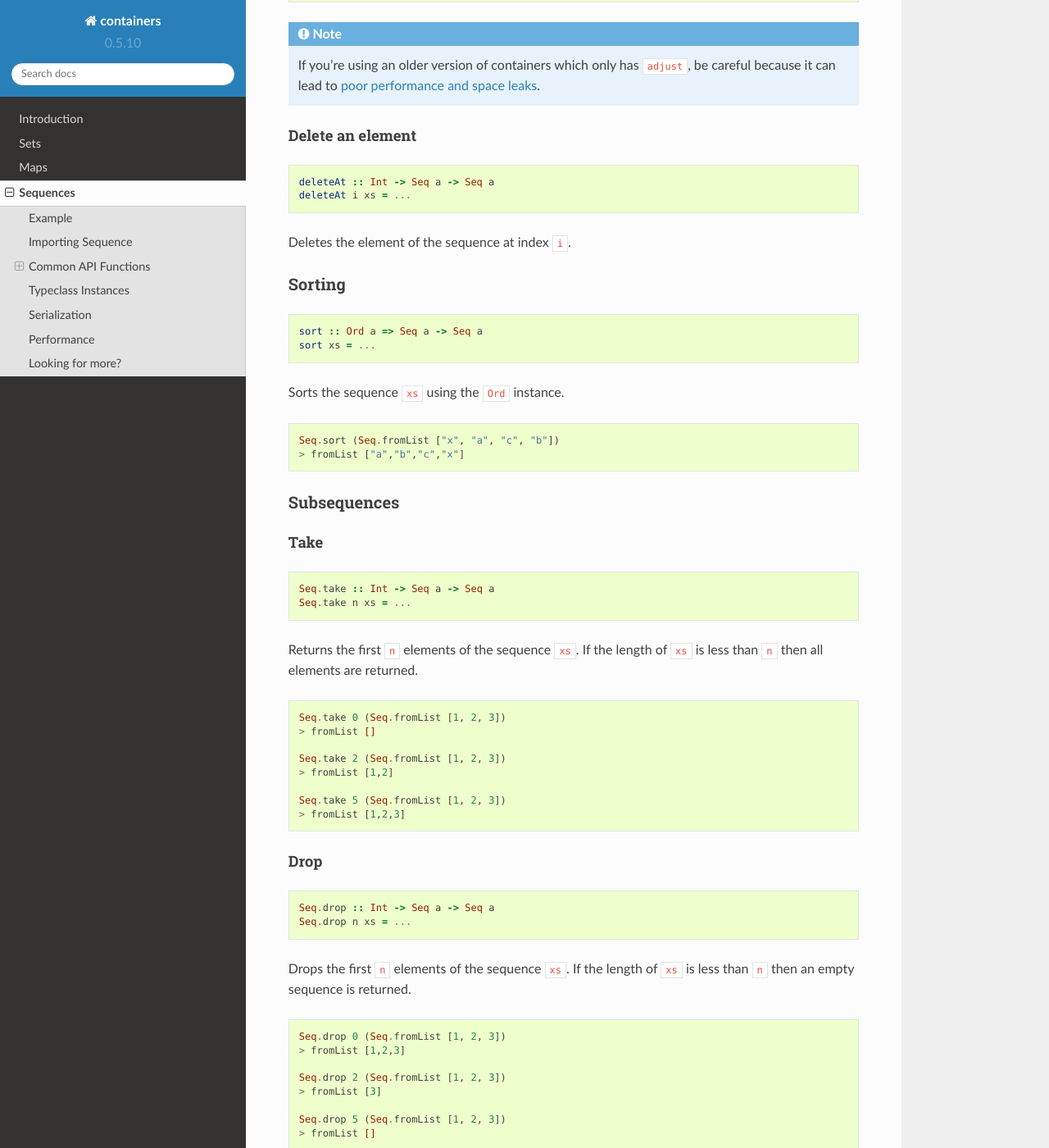
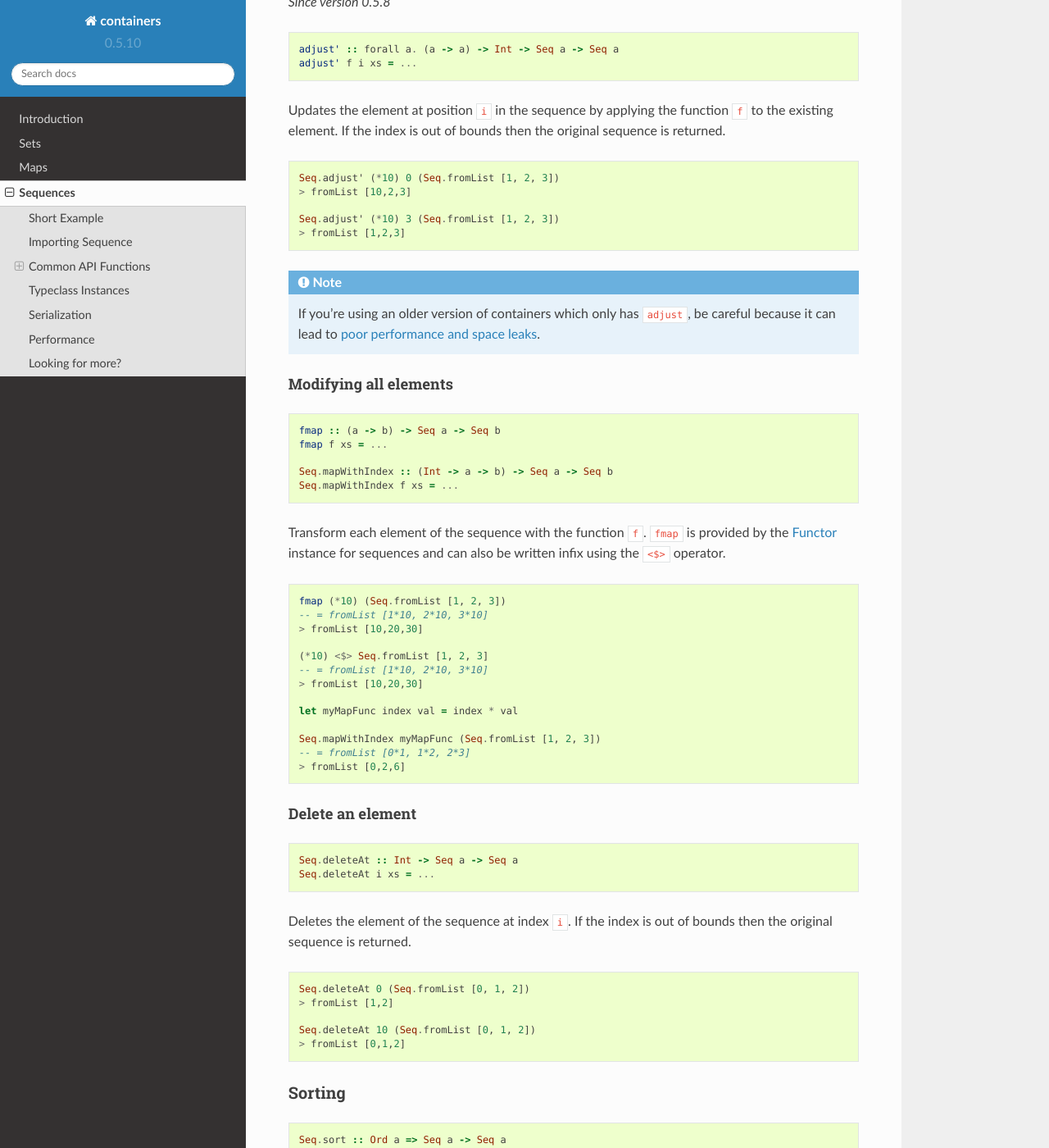
Before and after one commit to haskell/containers, a Sphinx documentation site: the page built from docs/sequence.rst, in a window 1280 px wide and 1400 px high, scrolled down 5710 px. Shown: the whole window at 82% size. Built offline with Sphinx 7.4.7 and the Read the Docs theme 2.0.0, drawn with Linux system fonts in a browser that asks for light colours; some of the changed text lies outside the part shown.

Commit message:
More improvements to docs.
Reworded some content, added more examples, fixed some typos.

```diff
--- a/docs/sequence.rst
+++ b/docs/sequence.rst
@@ -3,15 +3,15 @@
 
 .. highlight:: haskell
 
-Sequences allow you to store a finite number of sequential elements, they are
-similar to deques (double ended queues) or vectors in other languages. They
-support efficient prepending, appending, and range construction. The relevant
-module from the ``containers`` package is `Data.Sequence
-<http://hackage.haskell.org/package/containers/docs/Data-Sequence.html>`_.
+Sequences allow you to store a finite number of sequential elements, providing
+fast access to both ends of the sequence as well as efficient concatenation. The
+``containers`` package provides the `Data.Sequence
+<http://hackage.haskell.org/package/containers/docs/Data-Sequence.html>`_ module
+which defines the ``Seq`` data type.
 
 
-Example
--------
+Short Example
+-------------
 
 The following GHCi session shows some of the basic sequence funcitonality::
 
@@ -31,8 +31,13 @@
     > fromList [1,2,3,4]
 
 
+    -- Reverse a sequence
+    Seq.reverse (Seq.fromList [0, 1, 2])
+    > fromList [2,1,0]
+
+
     -- Put two sequences together.
-    (Seq.fromList [-2, -1]) >< (Seq.fromList [0, 1, 2])
+    (Seq.fromList [-2, -1]) >< nums
     > fromList [-2,-1,0,1,2]
 
 
@@ -50,6 +55,19 @@
 
     -- Or the unsafe version, you MUST check length beforehand.
     Seq.index 2 nums
+    > 3
+
+
+    -- Map a function over a sequence (can use fmap or the infix function <$>).
+    fmap show nums
+    > fromList ["0","1","2"]
+
+    show <$> nums
+    > fromList ["0","1","2"]
+
+
+    -- Fold a sequence into a summary value.
+    foldr (+) 0 (Seq.fromList [0, 1, 2])
     > 3
 
 
@@ -312,7 +330,7 @@
 ::
 
     adjust' :: forall a. (a -> a) -> Int -> Seq a -> Seq a
-    adjust f i xs = ...
+    adjust' f i xs = ...
 
 Updates the element at position ``i`` in the sequence by applying the function
 ``f`` to the existing element. If the index is out of bounds then the original
@@ -323,7 +341,7 @@
     Seq.adjust' (*10) 0 (Seq.fromList [1, 2, 3])
     > fromList [10,2,3]
 
-    Seq.adjust (*10) 3 (Seq.fromList [1, 2, 3])
+    Seq.adjust' (*10) 3 (Seq.fromList [1, 2, 3])
     > fromList [1,2,3]
 
 .. NOTE::
@@ -331,24 +349,65 @@
    careful because it can lead to `poor performance and space leaks
    <http://hackage.haskell.org/package/containers-0.5.10.2/docs/Data-Sequence.html#v:adjust>`_.
 
+Modifying all elements
+""""""""""""""""""""""
+
+::
+
+    fmap :: (a -> b) -> Seq a -> Seq b
+    fmap f xs = ...
+
+    Seq.mapWithIndex :: (Int -> a -> b) -> Seq a -> Seq b
+    Seq.mapWithIndex f xs = ...
+
+Transform each element of the sequence with the function ``f``. ``fmap`` is
+provided by the `Functor <https://wiki.haskell.org/Typeclassopedia#Functor>`_
+instance for sequences and can also be written infix using the ``<$>``
+operator.
+
+::
+
+    fmap (*10) (Seq.fromList [1, 2, 3])
+    -- = fromList [1*10, 2*10, 3*10]
+    > fromList [10,20,30]
+
+    (*10) <$> Seq.fromList [1, 2, 3]
+    -- = fromList [1*10, 2*10, 3*10]
+    > fromList [10,20,30]
+
+    let myMapFunc index val = index * val
+
+    Seq.mapWithIndex myMapFunc (Seq.fromList [1, 2, 3])
+    -- = fromList [0*1, 1*2, 2*3]
+    > fromList [0,2,6]
+
+
 Delete an element
 """""""""""""""""
 
 ::
 
-    deleteAt :: Int -> Seq a -> Seq a
-    deleteAt i xs = ...
+    Seq.deleteAt :: Int -> Seq a -> Seq a
+    Seq.deleteAt i xs = ...
 
-Deletes the element of the sequence at index ``i``.
+Deletes the element of the sequence at index ``i``. If the index is out of
+bounds then the original sequence is returned.
 
+::
+
+    Seq.deleteAt 0 (Seq.fromList [0, 1, 2])
+    > fromList [1,2]
+
+    Seq.deleteAt 10 (Seq.fromList [0, 1, 2])
+    > fromList [0,1,2]
 
 Sorting
 ^^^^^^^
 
 ::
 
-    sort :: Ord a => Seq a -> Seq a
-    sort xs = ...
+    Seq.sort :: Ord a => Seq a -> Seq a
+    Seq.sort xs = ...
 
 Sorts the sequence ``xs`` using the ``Ord`` instance.
 
@@ -437,6 +496,36 @@
     > fromList [fromList [1,2,3]]
 
 
+Folding
+^^^^^^^
+
+::
+
+    foldr :: (a -> b -> b) -> b -> Seq a -> b
+    foldr f init xs = ...
+
+    Seq.foldrWithIndex :: (Int -> a -> b -> b) -> b -> Seq a -> b
+    Seq.foldrWithIndex f init xs = ...
+
+Fold the sequence into a summary value by applying repeatedly applying
+``f``. ``foldr`` is provided by the `Foldable
+<https://wiki.haskell.org/Typeclassopedia#Foldable>`_ instance for
+sequences. ``foldWithIndex`` gives you access to the position in the sequence
+when transforming each element.
+
+::
+
+    foldr (+) 0 (Seq.fromList [1, 2, 3])
+    -- = (1 + (2 + (3 + 0)))
+    > 6
+
+    let myFoldFunction index val accum = (index * val) + accum
+
+    Seq.foldrWithIndex myFoldFunction 0 (Seq.fromList [1, 2, 3])
+    -- = ((0*1) + ((1*2) + ((2*3) + 0)))
+    > 8
+
+
 Typeclass Instances
 -------------------
 
@@ -450,13 +539,13 @@
 
 - `Show
   <http://hackage.haskell.org/package/base-4.10.1.0/docs/Prelude.html#t:Show>`_ -
-  conversion to string: ``show :: Seq a -> String``
+  conversion to string: ``show :: Show a => Seq a -> String``
 - `Eq
   <http://hackage.haskell.org/package/base-4.10.1.0/docs/Prelude.html#t:Eq>`_ -
-  equality check: ``(==) :: Seq a -> Seq a -> Bool``
+  equality check: ``(==) :: Eq a => Seq a -> Seq a -> Bool``
 - `Ord
   <http://hackage.haskell.org/package/base-4.10.1.0/docs/Prelude.html#t:Ord>`_ -
-  comparison: ``(<) :: Seq a -> Seq a -> Bool``
+  comparison: ``(<) :: Ord a => Seq a -> Seq a -> Bool``
 - `Foldable <https://wiki.haskell.org/Typeclassopedia#Foldable>`_ - collapse
   into summary value: ``foldr :: (a -> b -> b) -> b -> Seq a -> b``
 - `Semigroup <https://wiki.haskell.org/Typeclassopedia#Semigroup>`_ - combine
```
Also changed, not shown: other parts of docs/sequence.rst (+2 -2 lines), docs/intro.rst (+19 -33 lines), docs/map.rst (+87 -37 lines), docs/set.rst (+22 -28 lines).
